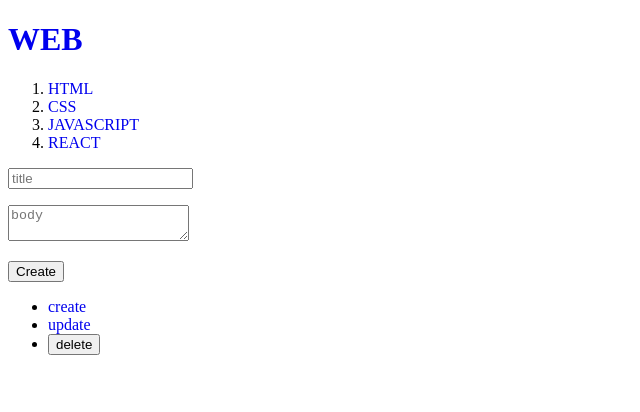
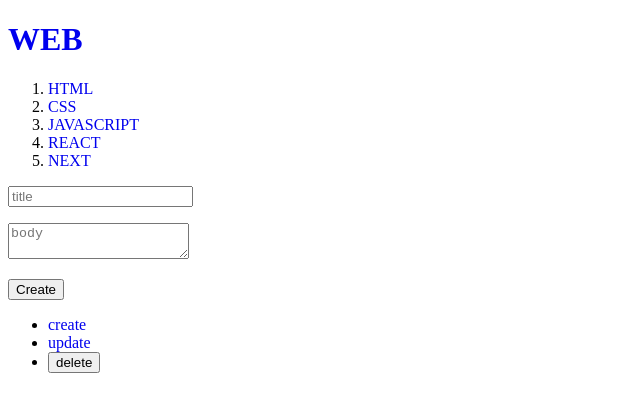
Before and after one commit to kingmuraa/Coding-Everybody, a Next.js app in the folder next-app/: page /create in a window 1280 px wide. Shown: the top 412 px of the page, without its empty margins (0-640 px from the left). Built offline with nearby package versions, Linux system fonts and the light colour scheme; data requests are answered from the project's data file.

Commit message:
13. cache

```diff
--- a/next-app/db.json
+++ b/next-app/db.json
@@ -19,6 +19,11 @@
       "title": "REACT",
       "body": "react is ...",
       "id": 4
+    },
+    {
+      "title": "NEXT",
+      "body": "next is ...",
+      "id": 5
     }
   ],
   "posts": [
--- a/next-app/src/app/create/page.js
+++ b/next-app/src/app/create/page.js
@@ -21,6 +21,7 @@
                 .then(result => {
                     console.log(result)
                     const lastId = result.id;
+                    router.refresh();
                     router.push(`/read/${lastId}`)
                 });
         }}>
--- a/next-app/src/app/layout.js
+++ b/next-app/src/app/layout.js
@@ -18,7 +18,7 @@
 
 // Server-side Rendering
 export default async function RootLayout({ children }) {
-    const resp = await fetch('http://localhost:9999/topics');
+    const resp = await fetch('http://localhost:9999/topics', { cache: 'no-cache' });
     const topics = await resp.json();
     return (
         <html>
```
